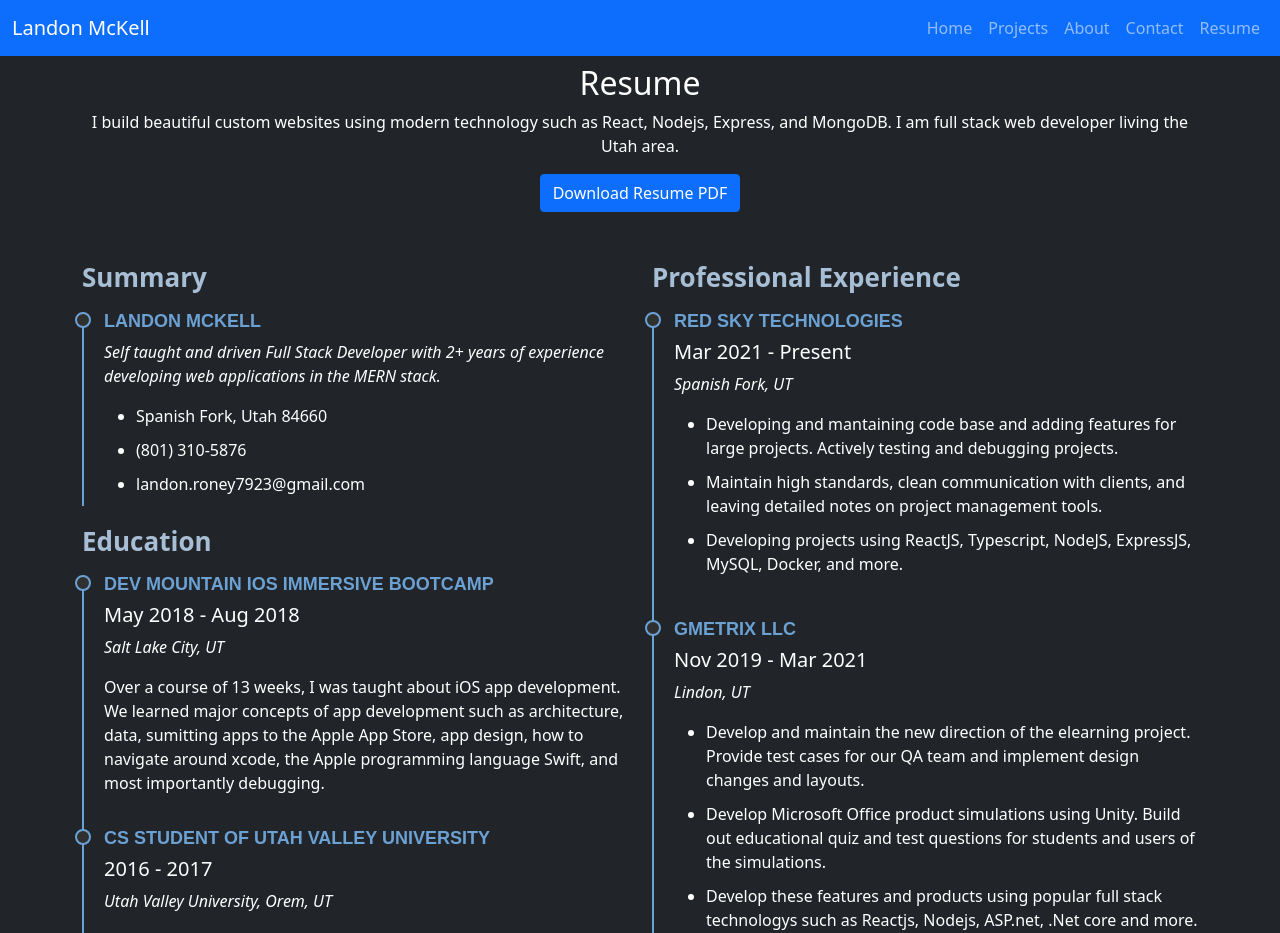
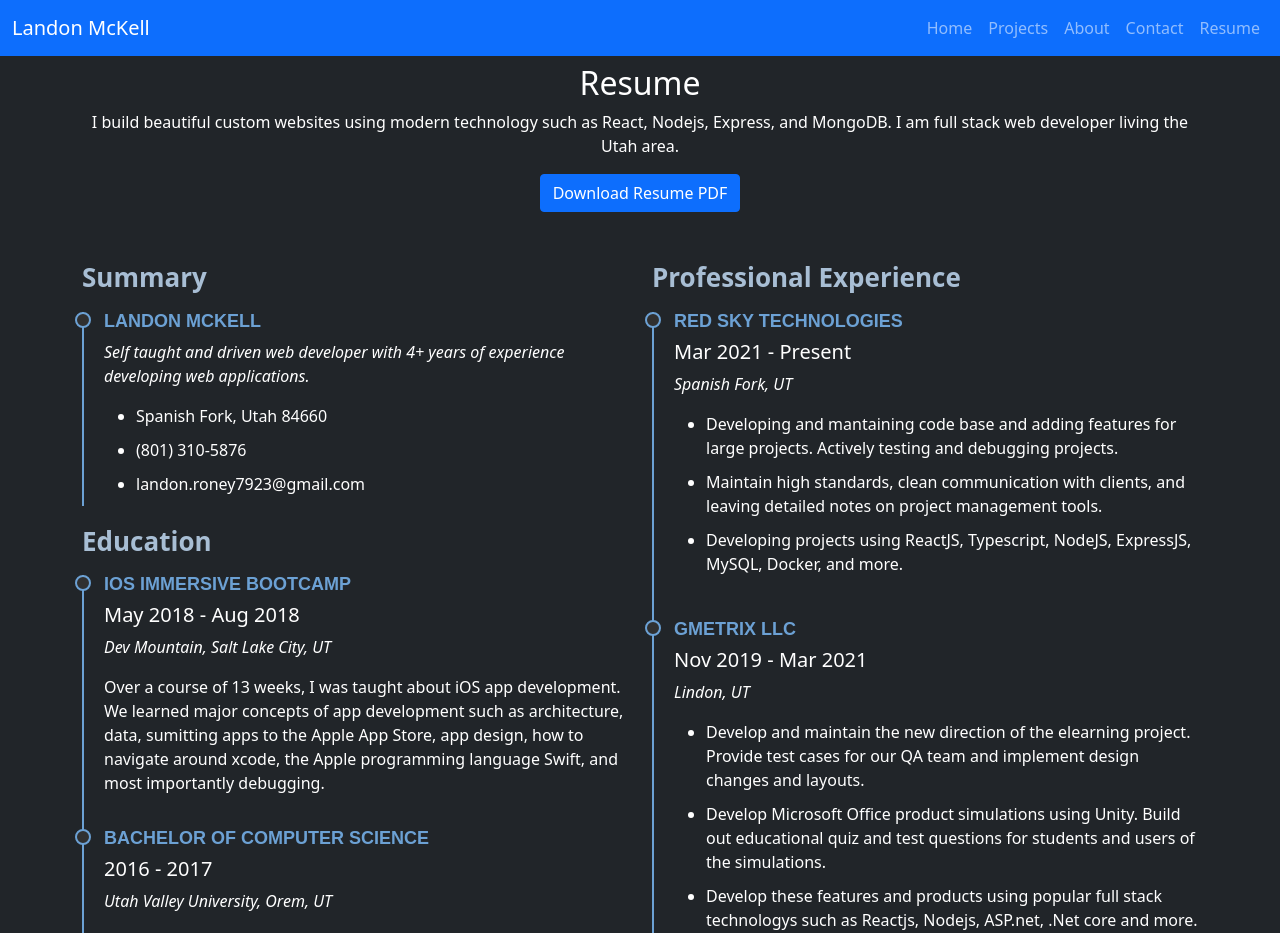
Before and after one commit to IslandTeki18/web-portfolio-v2-client, a React (Create React App) app in the folder frontend/: page /resume in a window 1280 px wide. Shown: the top 933 px of the page. Built offline with nearby package versions, Linux system fonts and the light colour scheme.

Commit message:
Action: Finished the main public facing pages, reviewed and changed some of the admin pages.

```diff
--- a/frontend/src/components/atoms/message/Message.jsx
+++ b/frontend/src/components/atoms/message/Message.jsx
@@ -3,7 +3,7 @@ import PropTypes from "prop-types";
 const Message = ({ variant, children, isDismissible }) => {
   return (
     <div
-            className={`alert${variant ? ` alert-${variant}` : ""}${
+      className={`alert ${variant ? `alert-${variant}` : ""} ${
         isDismissible && " alert-warning alert-dismissible fade show"
       }`}
     >
--- /dev/null
+++ b/frontend/src/components/molecules/resumeEdu/ResumeEdu.jsx
@@ -0,0 +1,35 @@
+import React from "react";
+import PropTypes from "prop-types";
+
+const ResumeEdu = (props) => {
+  return (
+    <div className={`dkResumeEdu ${props.className}`}>
+      <h4>{props.educationProgram}</h4>
+      <h5 className="text-white">
+        {props.startYear} - {props.endYear}
+      </h5>
+      <p>
+        <em>
+          {props.schoolName}, {props.city}, {props.state}
+        </em>
+      </p>
+      <p>{props.description}</p>
+    </div>
+  );
+};
+
+ResumeEdu.defaultProps = {
+  className: "",
+};
+ResumeEdu.propTypes = {
+  className: PropTypes.string,
+  educationProgram: PropTypes.string,
+  startYear: PropTypes.string,
+  endYear: PropTypes.string,
+  schoolName: PropTypes.string,
+  city: PropTypes.string,
+  state: PropTypes.string,
+  description: PropTypes.string,
+};
+
+export default ResumeEdu;
--- a/frontend/src/pages/adminLoginPage/AdminLoginPage.jsx
+++ b/frontend/src/pages/adminLoginPage/AdminLoginPage.jsx
@@ -1,4 +1,5 @@
 import { useState, useEffect } from "react";
+import "./AdminLoginPage.scss";
 import { useNavigate } from "react-router-dom";
 import { useDispatch, useSelector } from "react-redux";
 import { login } from "../../actions/userActions";
@@ -14,19 +15,22 @@ const AdminLoginPage = () => {
   const userLogin = useSelector((state) => state.userLogin);
   const { loading, error, userInfo } = userLogin;
 
-  useEffect(() => {
-    if (userInfo) navigate(`/`);
-  }, [userInfo, navigate]);
+  useEffect(() => {}, [userInfo, navigate]);
 
   const submitHandler = (e) => {
     e.preventDefault();
-    dispatch(login(username, password));
+    try {
+      dispatch(login(username, password));
+      navigate(`/admin/viewprojects`, { replace: true });
+    } catch (error) {
+      console.error(error);
+    }
   };
   return (
     <div className="dkAdminLoginPage">
       <div className="container py-4">
-        <div className="row">
-          <div className="col-md-6 offset-md-3">
+        <div className="row justify-content-center">
+          <div className="col-sm-12 col-md-8 col-lg-5">
             <div className="card">
               <div className="card-header text-center">
                 <h4>Admin Login</h4>
@@ -53,13 +57,13 @@ const AdminLoginPage = () => {
                     <label htmlFor="adminPasswordInput">Password</label>
                     <input
                       type="password"
-                      className="form-control"
+                      className="form-control mb-3"
                       id="adminPasswordInput"
                       value={password}
                       onChange={(e) => setPassword(e.target.value)}
                     />
                   </div>
-                  <button type="submit" className="btn btn-primary">
+                  <button type="submit" className="btn btn-primary ">
                     Submit
                   </button>
                 </form>
--- a/frontend/src/pages/adminLoginPage/AdminLoginPage.scss
+++ b/frontend/src/pages/adminLoginPage/AdminLoginPage.scss
@@ -0,0 +1,3 @@
+.dkAdminLoginPage {
+  height: 90vh;
+}
--- a/frontend/src/pages/adminProjectsListPage/AdminProjectsListPage.jsx
+++ b/frontend/src/pages/adminProjectsListPage/AdminProjectsListPage.jsx
@@ -68,9 +68,9 @@ const AdminProjectsListPage = () => {
 
   return (
     <div className="dkAdminProjectListPage">
-      <div className="container">
+      <div className="container-fluid">
         <div className="row">
-          <div className="col-md-10 offset-md-1 my-4">
+          <div className="col-sm-12 my-4">
             <div className="col">
               <h4 className="text-white">Project List</h4>
             </div>
@@ -109,7 +109,7 @@ const AdminProjectsListPage = () => {
                       <th scope="col">ID</th>
                       <th scope="col">Title</th>
                       <th scope="col">Status</th>
-                      <th scope="col">Last Updated</th>
+                      <th scope="col">Updated</th>
                       <th scope="col">Created</th>
                       <th scope="col"></th>
                       <th scope="col"></th>
@@ -126,14 +126,14 @@ const AdminProjectsListPage = () => {
                           <td>{project.status}</td>
                           <td>
                             {new Intl.DateTimeFormat("en-US", {
-                              dateStyle: "full",
-                              timeStyle: "medium",
+                              dateStyle: "medium",
+                              timeStyle: "short",
                             }).format(new Date(project.updatedAt.toString()))}
                           </td>
                           <td>
                             {new Intl.DateTimeFormat("en-US", {
-                              dateStyle: "full",
-                              timeStyle: "medium",
+                              dateStyle: "medium",
+                              timeStyle: "short",
                             }).format(new Date(project.createdAt.toString()))}
                           </td>
                           <td>
--- a/frontend/src/pages/contactMePage/ContactMePage.scss
+++ b/frontend/src/pages/contactMePage/ContactMePage.scss
@@ -1,5 +1,5 @@
 .dkContactMePage {
-  height: 90vh;
+  min-height: 90vh;
   .socialMediaIcons {
     display: flex;
     justify-self: flex-start;
--- a/frontend/src/pages/resumePage/ResumePage.jsx
+++ b/frontend/src/pages/resumePage/ResumePage.jsx
@@ -1,4 +1,5 @@
 import React from "react";
+import ResumeEdu from "../../components/molecules/resumeEdu/ResumeEdu";
 import ResumeExp from "../../components/molecules/resumeExp/ResumeExp";
 import "./ResumePage.scss";
 
@@ -25,8 +26,8 @@ const ResumePage = () => {
                 <h4>Landon McKell</h4>
                 <p>
                   <em>
-                    Self taught and driven Full Stack Developer with 2+ years of
-                    experience developing web applications in the MERN stack.
+                    Self taught and driven web developer with 4+ years of
+                    experience developing web applications.
                   </em>
                 </p>
                 <ul>
@@ -37,31 +38,33 @@ const ResumePage = () => {
               </div>
               <h3 className="resume-title">Education</h3>
               <div className="resume-item">
-                <h4>Dev Mountain iOS Immersive Bootcamp</h4>
-                <h5 className="text-white">May 2018 - Aug 2018</h5>
-                <p>
-                  <em>Salt Lake City, UT</em>
-                </p>
-                <p>
-                  Over a course of 13 weeks, I was taught about iOS app
+                <ResumeEdu
+                  educationProgram="iOS Immersive Bootcamp"
+                  startYear="May 2018"
+                  endYear="Aug 2018"
+                  schoolName="Dev Mountain"
+                  city="Salt Lake City"
+                  state="UT"
+                  description="Over a course of 13 weeks, I was taught about iOS app
                   development. We learned major concepts of app development such
                   as architecture, data, sumitting apps to the Apple App Store,
                   app design, how to navigate around xcode, the Apple
-                  programming language Swift, and most importantly debugging.
-                </p>
+                  programming language Swift, and most importantly debugging."
+                />
               </div>
               <div className="resume-item">
-                <h4>CS Student of Utah Valley University</h4>
-                <h5 className="text-white">2016 - 2017</h5>
-                <p>
-                  <em>Utah Valley University, Orem, UT</em>
-                </p>
-                <p>
-                  Spent two years in the CS Program of Utah Valley University.
+                <ResumeEdu
+                  educationProgram="Bachelor of Computer Science"
+                  startYear="2016"
+                  endYear="2017"
+                  schoolName="Utah Valley University"
+                  city="Orem"
+                  state="UT"
+                  description="Spent two years in the CS Program of Utah Valley University.
                   Had great mentors and teachers that taught me the basic
                   concepts of programming such as conditionals, variables,
-                  functions, classes and much more.
-                </p>
+                  functions, classes and much more."
+                />
               </div>
             </div>
             <div className="col-lg-6">
```
Also changed, not shown: frontend/src/components/molecules/resumeEdu/ResumeEdut.scss (added). Lines whose indentation alone changed are shown as unchanged.
